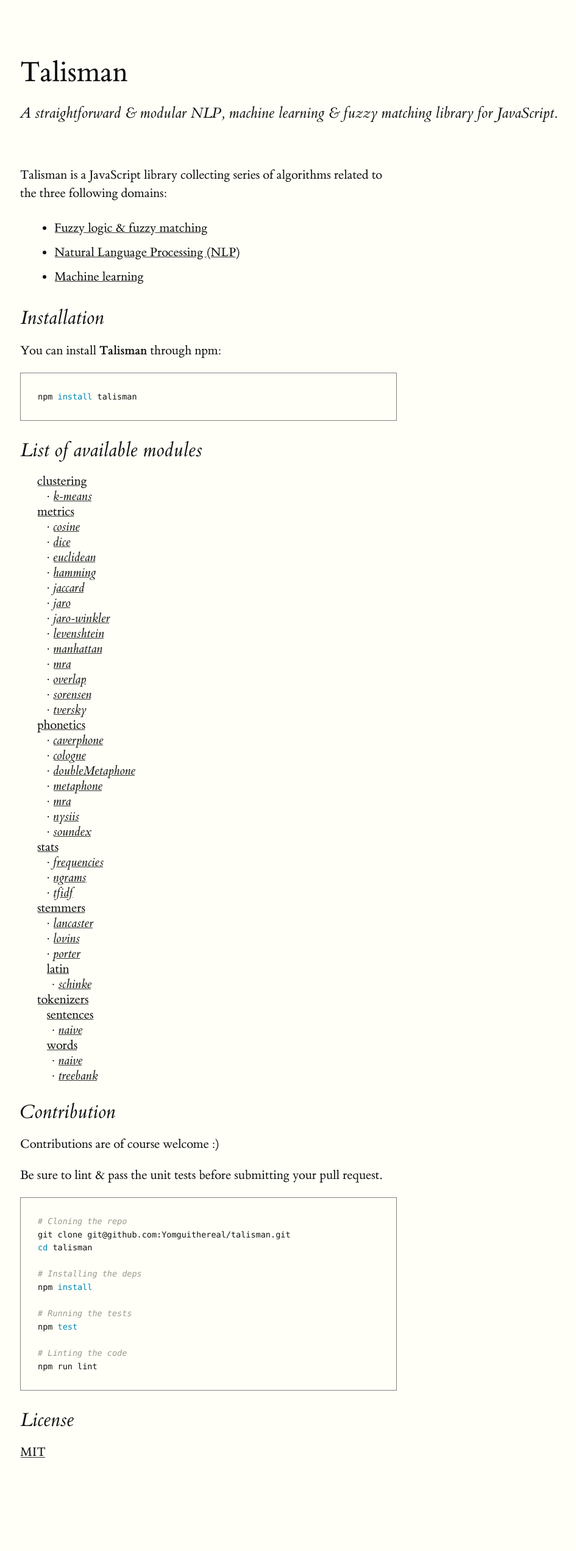
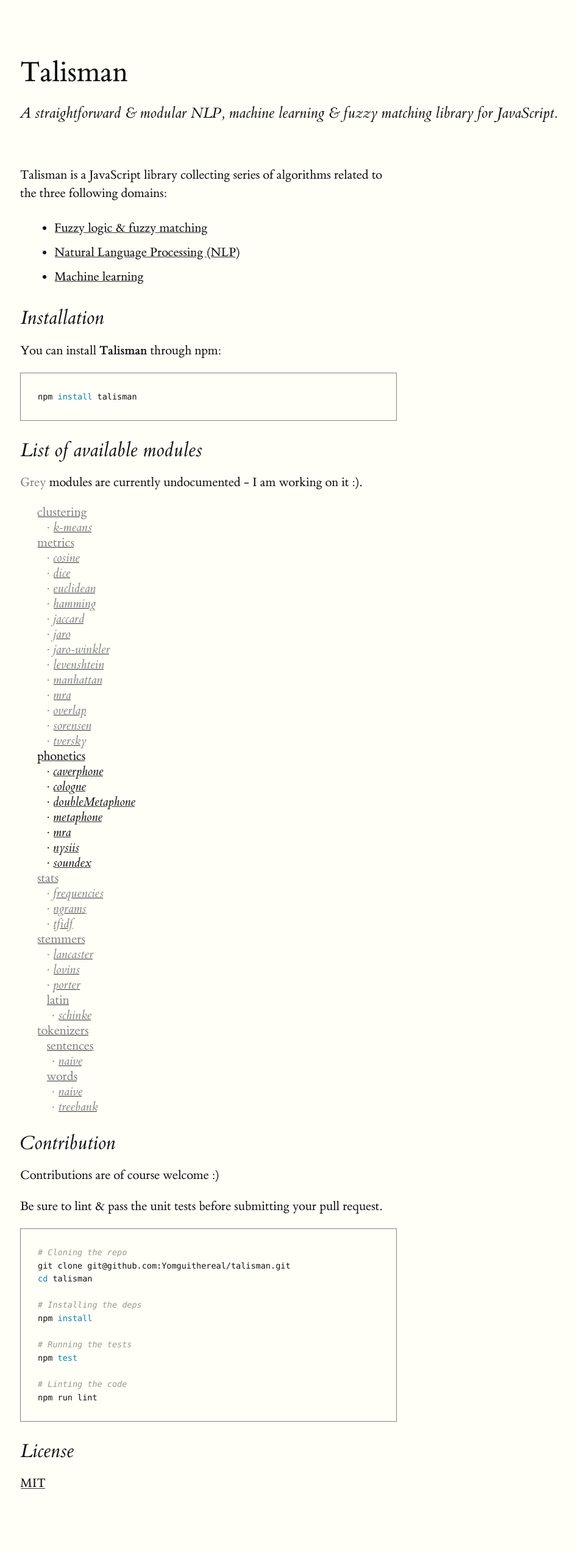
Before and after one commit to Yomguithereal/talisman, a Jekyll site: the page built from index.md, in a window 1280 px wide. Shown: the whole page at 61% size, without its empty margins (127-1072 px from the left). Built offline with Jekyll 4.4.1, drawn with Linux system fonts in a browser that asks for light colours; before the commit the page ends 2492 px from its top, so only the background shows below that.

Commit message:
Grey modules

```diff
--- a/_includes/styles.scss
+++ b/_includes/styles.scss
@@ -98,3 +98,7 @@ pre {
 pre code {
   font-size: 0.9em;
 }
+
+.undocumented {
+  color: $grey-color;
+}
--- a/index.md
+++ b/index.md
@@ -18,15 +18,17 @@ npm install talisman
 
 ## List of available modules
 
+<span class="undocumented">Grey</span> modules are currently undocumented - I am working on it :).
+
 <div class="modules-list">
   <ul>
-    <li>
+    <li class="undocumented">
       <a href="{{ site.baseurl }}/clustering">clustering</a>
       <ul>
         <li>&middot; <em><a href="{{ site.baseurl }}/clustering#k-means">k-means</a></em></li>
       </ul>
     </li>
-    <li>
+    <li class="undocumented">
       <a href="{{ site.baseurl }}/metrics">metrics</a>
       <ul>
         <li>&middot; <em><a href="{{ site.baseurl }}/metrics#cosine">cosine</a></em></li>
@@ -56,7 +58,7 @@ npm install talisman
         <li>&middot; <em><a href="{{ site.baseurl }}/phonetics#soundex">soundex</a></em></li>
       </ul>
     </li>
-    <li>
+    <li class="undocumented">
       <a href="{{ site.baseurl }}/stats">stats</a>
       <ul>
         <li>&middot; <em><a href="{{ site.baseurl }}/stats#frequencies">frequencies</a></em></li>
@@ -64,7 +66,7 @@ npm install talisman
         <li>&middot; <em><a href="{{ site.baseurl }}/stats#tfidf">tfidf</a></em></li>
       </ul>
     </li>
-    <li>
+    <li class="undocumented">
       <a href="{{ site.baseurl }}/stemmers">stemmers</a>
       <ul>
         <li>&middot; <em><a href="{{ site.baseurl }}/stemmers#lancaster">lancaster</a></em></li>
@@ -78,7 +80,7 @@ npm install talisman
         </li>
       </ul>
     </li>
-    <li>
+    <li class="undocumented">
       <a href="{{ site.baseurl }}/tokenizers">tokenizers</a>
       <ul>
         <li>
```
